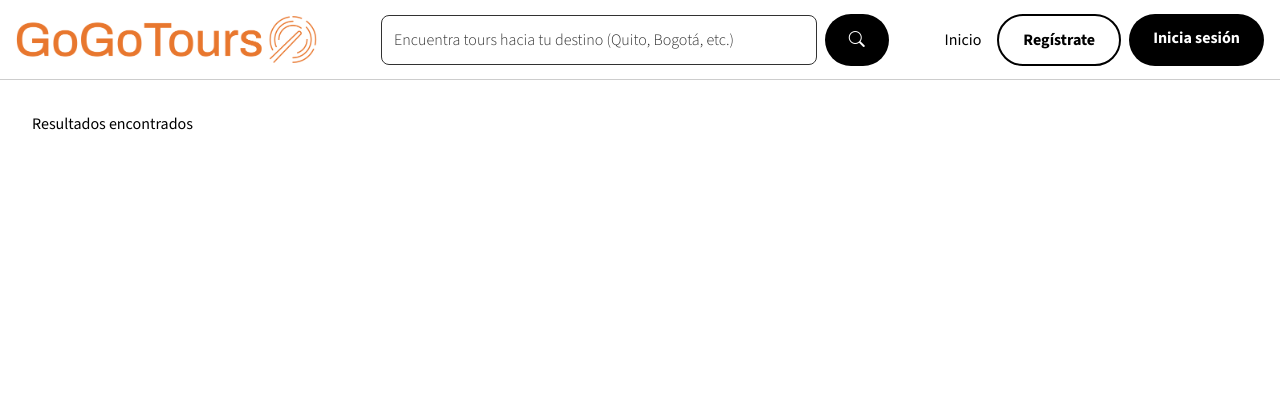
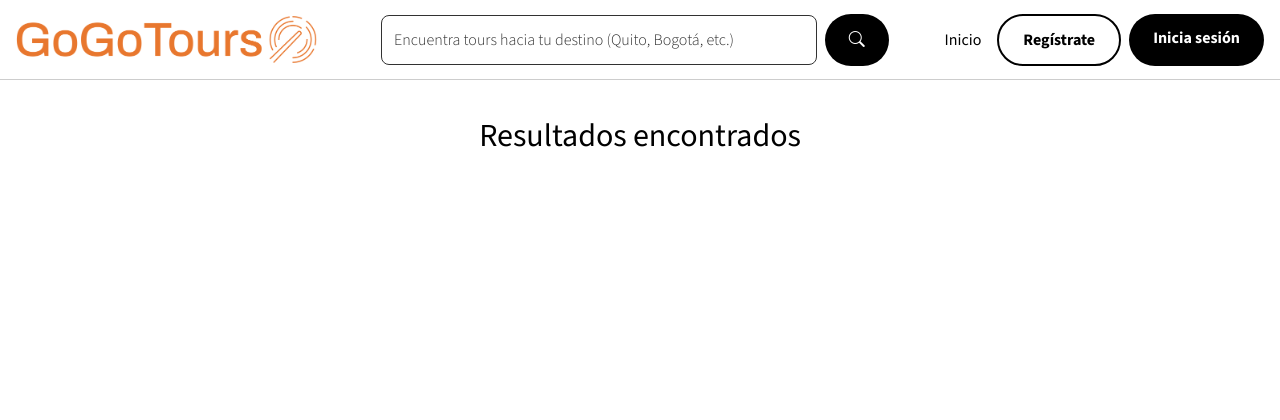
Before and after one commit to Grupo01-AppsWebAvanzadas-GR2SW/GoGoTours, a Flask app: template src/web/templates/home/package_search.html in a window 1280 px wide. Shown: the top 420 px of the page. Run offline with Flask 3, Linux system fonts and the light colour scheme; the template is opened without the code that fills it, so the values that code supplies are empty.

Commit message:
feat(web): Title added to package_search page.

```diff
--- a/src/web/templates/home/package_search.html
+++ b/src/web/templates/home/package_search.html
@@ -12,8 +12,7 @@
 {% endblock %}
 
 {% block content %}
-
-     <p class="package-title">Resultados encontrados</p>
+    <div style="font-size: 2rem; text-align: center"><strong>Resultados encontrados</strong></div>
     <div class="packages-container">
         {% for package in packages %}
             <div class="package-container">
```
